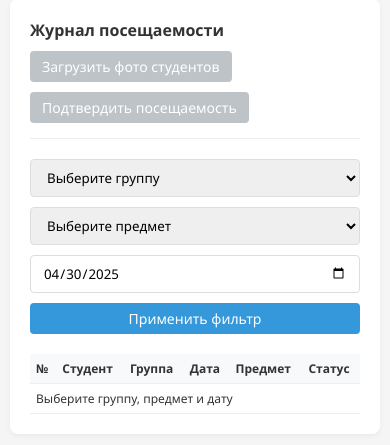
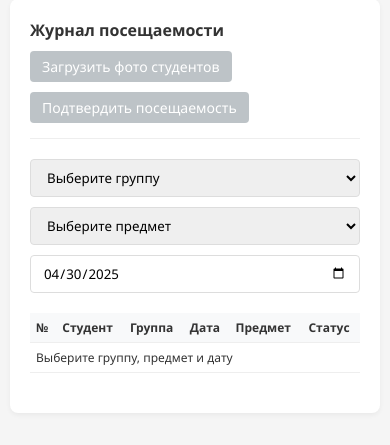
Before and after one commit to Deinmial/diploma, a PHP site: page / in a window 390 px wide. Shown: the part 249-694 px from the top of the page. Run offline with PHP 8.4, Linux system fonts and the light colour scheme.

Commit message:
feat: Адаптив под мобилки. Автоматическое применение филтров

```diff
--- a/index.php
+++ b/index.php
@@ -50,10 +50,10 @@
                             <option value="">Выберите предмет</option>
                         </select>
                         <input type="date" id="date-filter" value="<?php echo date('Y-m-d'); ?>" required>
-                        <button class="btn btn-primary" onclick="applyFilters()">Применить фильтр</button>
                     </div>
 
                     <div class="loader" id="attendance-loader" style="display: none;"></div>
+                    <div class="table-container">
                         <table class="attendance-table">
                             <thead>
                                 <tr>
@@ -67,6 +67,7 @@
                             </thead>
                             <tbody id="attendance-table-body"></tbody>
                         </table>
+                    </div>
 
                     <!-- Модальное окно для загрузки фото -->
                     <div id="attendance-modal" style="display: none;">
@@ -103,9 +104,9 @@
                         <select id="student-group-filter">
                             <option value="">Все группы</option>
                         </select>
-                        <button class="btn btn-primary" onclick="applyStudentFilters()">Применить фильтр</button>
                     </div>
                     <div class="loader" id="students-loader" style="display: none;"></div>
+                    <div class="table-container">
                         <table class="students-table">
                             <thead>
                                 <tr>
@@ -118,6 +119,7 @@
                             </thead>
                             <tbody id="students-table-body"></tbody>
                         </table>
+                    </div>
 
                     <!-- Модальное окно для добавления студента -->
                     <div id="add-student-modal" style="display: none;">
@@ -159,6 +161,7 @@
                         <h1 class="page-title">Логи системы</h1>
                     </div>
                     <div class="loader" id="logs-loader" style="display: none;"></div>
+                    <div class="table-container">
                         <table class="logs-table">
                             <thead>
                                 <tr>
@@ -171,6 +174,7 @@
                             <tbody id="logs-table-body"></tbody>
                         </table>
                     </div>
+                </div>
             </main>
         </div>
     </div>
```
Lines whose indentation alone changed are shown as unchanged.
